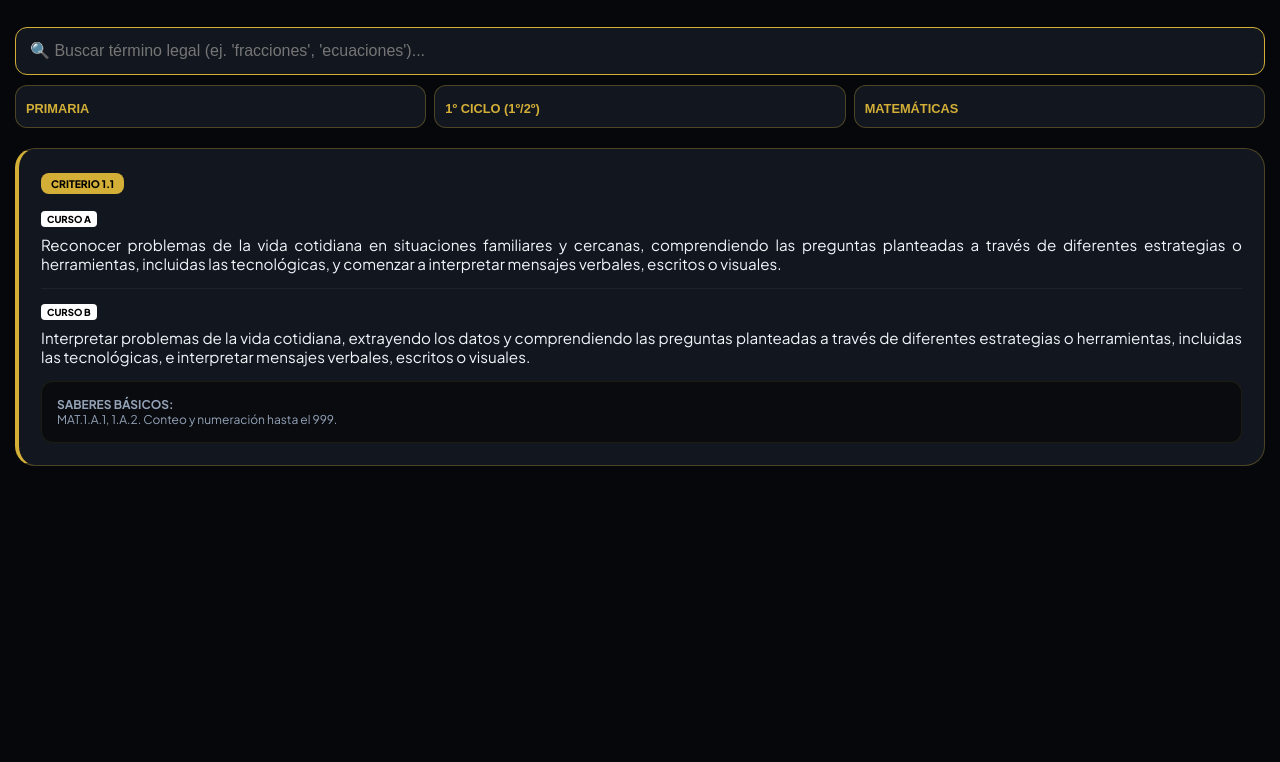
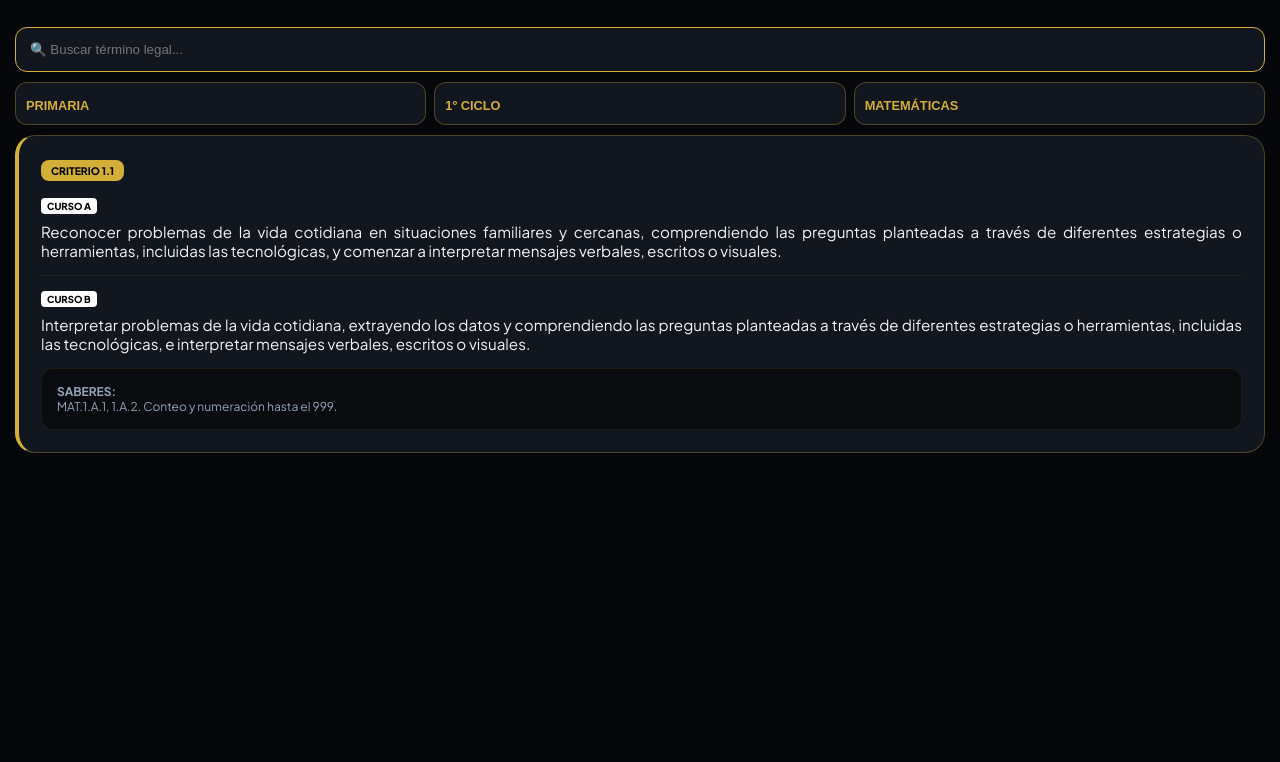
Before and after one commit to jsghomejsg/smart-apps-hub, a plain HTML site: page app102-evalua-andalucia/index.html in a window 1280 px wide. Shown: the part 68-830 px from the top of the page. After the commit the page ends 800 px from the top, so only its background shows below. Drawn offline with Linux system fonts and the light colour scheme.

Commit message:
Update index.html

```diff
--- a/app102-evalua-andalucia/index.html
+++ b/app102-evalua-andalucia/index.html
@@ -3,48 +3,41 @@
 <head>
     <meta charset="UTF-8">
     <meta name="viewport" content="width=device-width, initial-scale=1.0">
-    <title>Evalúa Andalucía Pro | Primaria y ESO</title>
-    <link rel="manifest" href="manifest.json">
+    <title>Evalúa Andalucía Pro</title>
     <link href="https://fonts.googleapis.com/css2?family=Plus+Jakarta+Sans:wght@400;700;800&display=swap" rel="stylesheet">
-
     <script type='text/javascript' src='//pl25150119.trustedcpmrevenue.com/26/50/33/265033c5b8e4e97554900a017e43434e.js'></script>
-
     <style>
         :root { --gold: #d4af37; --dark: #05070a; --surface: rgba(25, 30, 40, 0.7); --border: rgba(212, 175, 55, 0.3); }
-        body { font-family: 'Plus Jakarta Sans', sans-serif; background: var(--dark); color: #fff; margin: 0; padding: 15px; min-height: 100vh; }
+        body { font-family: 'Plus Jakarta Sans', sans-serif; background: var(--dark); color: #fff; margin: 0; padding: 15px; }
         .header { text-align: center; margin-bottom: 20px; }
         h1 { font-weight: 800; font-size: 1.8rem; margin: 0; background: linear-gradient(180deg, #fff 0%, var(--gold) 100%); -webkit-background-clip: text; -webkit-text-fill-color: transparent; }
         .controls { position: sticky; top: 0; z-index: 100; background: var(--dark); padding: 10px 0; display: flex; flex-direction: column; gap: 10px; }
-        .search-box { background: var(--surface); border: 1px solid var(--gold); border-radius: 12px; padding: 14px; color: #fff; width: 100%; box-sizing: border-box; outline: none; font-size: 1rem; }
+        .search-box { background: var(--surface); border: 1px solid var(--gold); border-radius: 12px; padding: 14px; color: #fff; width: 100%; box-sizing: border-box; outline: none; }
         .selectors { display: flex; gap: 8px; flex-wrap: wrap; }
         .selector-box { flex: 1; min-width: 120px; background: var(--surface); border: 1px solid var(--border); border-radius: 12px; padding: 10px; }
         select { width: 100%; background: transparent; border: none; color: var(--gold); font-size: 0.8rem; font-weight: 800; outline: none; appearance: none; text-transform: uppercase; cursor: pointer; }
-        .criterio-card { background: var(--surface); border: 1px solid var(--border); border-radius: 20px; padding: 22px; margin-bottom: 18px; border-left: 4px solid var(--gold); animation: fadeIn 0.3s ease; }
+        .criterio-card { background: var(--surface); border: 1px solid var(--border); border-radius: 20px; padding: 22px; margin-bottom: 18px; border-left: 4px solid var(--gold); }
         .badge { background: var(--gold); color: #000; padding: 4px 10px; border-radius: 8px; font-size: 0.65rem; font-weight: 900; margin-bottom: 12px; display: inline-block; }
         .grade-tag { font-size: 0.6rem; font-weight: 900; color: #000; background: #fff; padding: 2px 6px; border-radius: 4px; display: inline-block; margin-bottom: 8px; }
         .criterio-text { font-size: 0.95rem; color: #f1f5f9; text-align: justify; margin-bottom: 12px; }
         .saberes { background: rgba(0,0,0,0.5); border-radius: 12px; padding: 15px; margin-top: 15px; font-size: 0.75rem; color: #94a3b8; border: 1px solid rgba(212, 175, 55, 0.1); }
-        @keyframes fadeIn { from { opacity: 0; transform: translateY(10px); } to { opacity: 1; transform: translateY(0); } }
     </style>
 </head>
 <body>
 
 <div class="header">
     <h1>Evalúa Andalucía</h1>
-    <div style="color: var(--gold); font-size: 0.7rem; font-weight: 700; letter-spacing: 2px;">BASE DE DATOS INTEGRAL 2026</div>
+    <div style="color: var(--gold); font-size: 0.7rem; font-weight: 700; letter-spacing: 2px;">BASE DE DATOS COMPLETA 2023</div>
 </div>
 
 <div class="controls">
-    <input type="text" id="searchInput" class="search-box" placeholder="🔍 Buscar término legal (ej. 'fracciones', 'ecuaciones')..." onkeyup="render()">
+    <input type="text" id="searchInput" class="search-box" placeholder="🔍 Buscar término legal..." onkeyup="render()">
     <div class="selectors">
         <div class="selector-box">
-            <select id="etapa" onchange="updateSubjects(); render();">
-                <option value="primaria">Primaria</option>
-                <option value="eso">E.S.O.</option>
-            </select>
+            <select id="etapa" onchange="updateCycles();"><option value="primaria">Primaria</option><option value="eso">ESO</option></select>
         </div>
         <div class="selector-box">
-            <select id="ciclo" onchange="render()"></select>
+            <select id="ciclo" onchange="updateSubjects();"></select>
         </div>
         <div class="selector-box">
             <select id="materia" onchange="render()"></select>
@@ -52,33 +45,38 @@
     </div>
 </div>
 
-<div style="text-align:center; margin:10px 0;">
-    <script type="text/javascript">
-        atOptions = { 'key' : '7e43434e34e9755490a010c5b8e4e975', 'format' : 'iframe', 'height' : 50, 'width' : 320, 'params' : {} };
-    </script>
-    <script type="text/javascript" src="//www.highperformanceformat.com/7e43434e34e9755490a010c5b8e4e975/invoke.js"></script>
-</div>
-
 <div id="contentArea"></div>
 
 <script>
     let db = {};
-    const cicloNames = {
-        primaria: { c1: "1º Ciclo (1º/2º)", c2: "2º Ciclo (3º/4º)", c3: "3º Ciclo (5º/6º)" },
-        eso: { c1: "1º, 2º y 3º ESO", c2: "4º ESO" }
-    };
 
     fetch('./curriculum.json')
         .then(res => res.json())
-        .then(data => { db = data; updateSubjects(); render(); });
+        .then(data => {
+            db = data;
+            updateCycles();
+        })
+        .catch(err => {
+            document.getElementById('contentArea').innerHTML = '<div style="color:red; text-align:center; padding:20px;">Error: No se encuentra el archivo curriculum.json en la carpeta.</div>';
+        });
+
+    function updateCycles() {
+        const etapa = document.getElementById('etapa').value;
+        const cicloSelect = document.getElementById('ciclo');
+        const labels = etapa === 'primaria' ? ["1º Ciclo", "2º Ciclo", "3º Ciclo"] : ["1º/2º ESO", "3º/4º ESO"];
+        const keys = Object.keys(db[etapa] || {});
+        cicloSelect.innerHTML = keys.map((k, i) => `<option value="${k}">${labels[i] || k}</option>`).join('');
+        updateSubjects();
+    }
 
     function updateSubjects() {
         const etapa = document.getElementById('etapa').value;
-        const cicloSelect = document.getElementById('ciclo');
+        const ciclo = document.getElementById('ciclo').value;
         const materiaSelect = document.getElementById('materia');
-
-        cicloSelect.innerHTML = Object.keys(db[etapa]).map(c => `<option value="${c}">${cicloNames[etapa][c]}</option>`).join('');
-        materiaSelect.innerHTML = Object.keys(db[etapa][cicloSelect.value] || {}).map(m => `<option value="${m}">${m.toUpperCase()}</option>`).join('');
+        if (db[etapa] && db[etapa][ciclo]) {
+            materiaSelect.innerHTML = Object.keys(db[etapa][ciclo]).map(m => `<option value="${m}">${m.toUpperCase()}</option>`).join('');
+        }
+        render();
     }
 
     function render() {
@@ -89,10 +87,7 @@
         const area = document.getElementById('contentArea');
         area.innerHTML = '';
 
-        if (!db[etapa] || !db[etapa][ciclo] || !db[etapa][ciclo][materia]) {
-            area.innerHTML = '<div style="text-align:center; padding:40px; color:#475569;">No hay datos para esta selección.</div>';
-            return;
-        }
+        if (!db[etapa] || !db[etapa][ciclo] || !db[etapa][ciclo][materia]) return;
 
         const items = db[etapa][ciclo][materia].filter(i =>
             (i.t1 + i.t2 + i.sab).toLowerCase().includes(query)
@@ -105,7 +100,7 @@
                 <div style="margin-top:15px; border-top:1px solid rgba(255,255,255,0.05); padding-top:10px;">
                     <span class="grade-tag">CURSO B</span><div class="criterio-text">${item.t2}</div>
                 </div>
-                <div class="saberes"><strong>SABERES BÁSICOS:</strong><br>${item.sab}</div>
+                <div class="saberes"><strong>SABERES:</strong><br>${item.sab}</div>
             </div>
         `).join('');
     }
```
